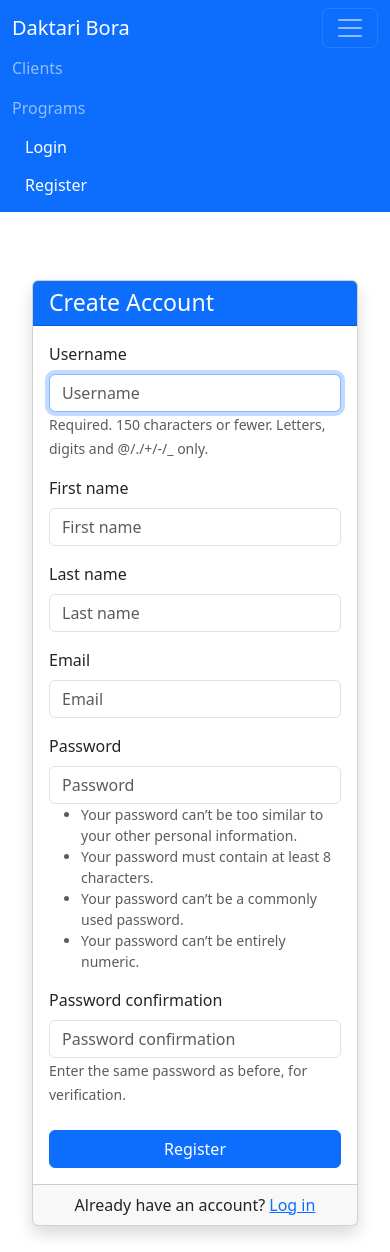
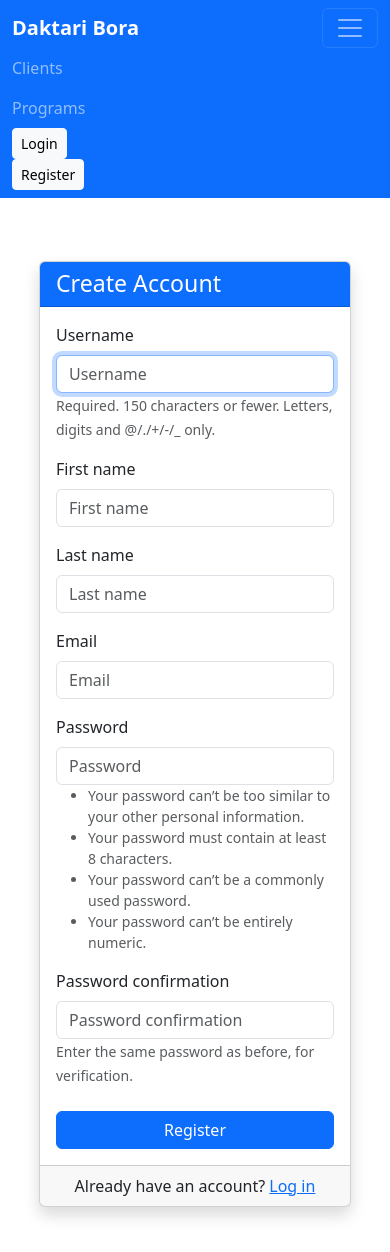
Before and after one commit to Ndungu-Jn/Daktari_bora, a Django app: page /accounts/register/ in a window 390 px wide, after a click that opens the changed part. Run offline with Django 4.2, Linux system fonts and the light colour scheme; some libraries are stand-ins or nearby versions.

Commit message:
Change in the base template

```diff
--- a/health_system/templates/base.html
+++ b/health_system/templates/base.html
@@ -1,5 +1,4 @@
 {% load django_bootstrap5 %}
-
 <!DOCTYPE html>
 <html lang="en">
 <head>
@@ -8,19 +7,56 @@
     <title>{% block title %} Daktari Bora {% endblock %}</title>
     <link href="https://cdn.jsdelivr.net/npm/bootstrap@5.3.0/dist/css/bootstrap.min.css" rel="stylesheet">
     <style>
+        /* Responsive sidebar styles */
+        @media (min-width: 992px) {
             .sidebar {
                 min-height: calc(100vh - 56px);
-            background-color: #f8f9fa;
+                position: sticky;
+                top: 56px;
+                height: calc(100vh - 56px);
+                overflow-y: auto;
+                z-index: 1000;
             }
             .content {
                 padding: 20px;
             }
+        }
+
+        /* Mobile sidebar styles */
+        @media (max-width: 991.98px) {
+            .sidebar {
+                position: static;
+                background-color: #f8f9fa;
+                padding: 15px;
+            }
+            .sidebar .list-group {
+                display: flex;
+                flex-wrap: wrap;
+                gap: 8px;
+            }
+            .sidebar .list-group-item {
+                flex: 1 0 45%;
+                text-align: center;
+                margin-bottom: 8px;
+            }
+            .content {
+                padding: 15px;
+            }
+        }
+
+        /* General styles */
+        .navbar-brand {
+            font-weight: bold;
+        }
+        .content-wrapper {
+            margin-bottom: 30px;
+        }
     </style>
 </head>
 <body>
-    <nav class="navbar navbar-expand-lg navbar-dark bg-primary">
+    <nav class="navbar navbar-expand-lg navbar-dark bg-primary sticky-top">
         <div class="container-fluid">
-            <a class="navbar-brand " href="{% url 'client_list' %}">Daktari Bora</a>
+            <a class="navbar-brand" href="{% url 'client_list' %}">Daktari Bora</a>
             <button class="navbar-toggler" type="button" data-bs-toggle="collapse" data-bs-target="#navbarNav" aria-controls="navbarNav" aria-expanded="false" aria-label="Toggle navigation">
                 <span class="navbar-toggler-icon"></span>
             </button>
@@ -35,18 +71,18 @@
                 </ul>
                 <ul class="navbar-nav ms-auto">
                     {% if user.is_authenticated %}
-                        <li class="nav-item">
+                        <li class="nav-item d-none d-sm-block">
                             <span class="nav-link">Welcome, {{ user.username }}</span>
                         </li>
                         <li class="nav-item">
-                            <a class="btn btn-danger" href="{% url 'logout' %}">Logout</a>
+                            <a class="btn btn-danger btn-sm" href="{% url 'logout' %}">Logout</a>
                         </li>
                     {% else %}
-                        <li class="nav-item">
-                            <a class="btn btn-primary rounded-pill me-2" href="{% url 'login' %}">Login</a>
+                        <li class="nav-item me-2">
+                            <a class="btn btn-light btn-sm" href="{% url 'login' %}">Login</a>
                         </li>
                         <li class="nav-item">
-                            <a class="btn btn-primary rounded-pill" href="{% url 'register' %}">Register</a>
+                            <a class="btn btn-light btn-sm" href="{% url 'register' %}">Register</a>
                         </li>
                     {% endif %}
                 </ul>
@@ -54,10 +90,11 @@
         </div>
     </nav>
 
-    <div class="container-fluid">
-        <div class="row">
+    <div class="container-fluid content-wrapper">
+        <div class="row g-0">
             {% if user.is_authenticated %}
-            <div class="col-md-2 sidebar">
+                <!-- Sidebar for authenticated users -->
+                <div class="col-lg-2 sidebar">
                     <div class="list-group mt-3">
                         <a href="{% url 'client_list' %}" class="list-group-item list-group-item-action">Clients List</a>
                         <a href="{% url 'client_create' %}" class="list-group-item list-group-item-action">Register New Client</a>
@@ -65,10 +102,12 @@
                         <a href="{% url 'program_create' %}" class="list-group-item list-group-item-action">Create Health Program</a>
                     </div>
                 </div>
-            <div class="col-md-10 content">
+                <div class="col-lg-10 content">
             {% else %}
-            <div class="col-md-12 content">
+                <!-- Full width content for non-authenticated users -->
+                <div class="col-12 content">
             {% endif %}
+                    <!-- Messages section -->
                     {% if messages %}
                         {% for message in messages %}
                         <div class="alert alert-{{ message.tags }} alert-dismissible fade show" role="alert">
@@ -78,6 +117,7 @@
                         {% endfor %}
                     {% endif %}
 
+                    <!-- Page content -->
                     {% block content %}{% endblock %}
                 </div>
         </div>
```
Also changed, not shown: health_system/db.sqlite3. Lines whose indentation alone changed are shown as unchanged.
